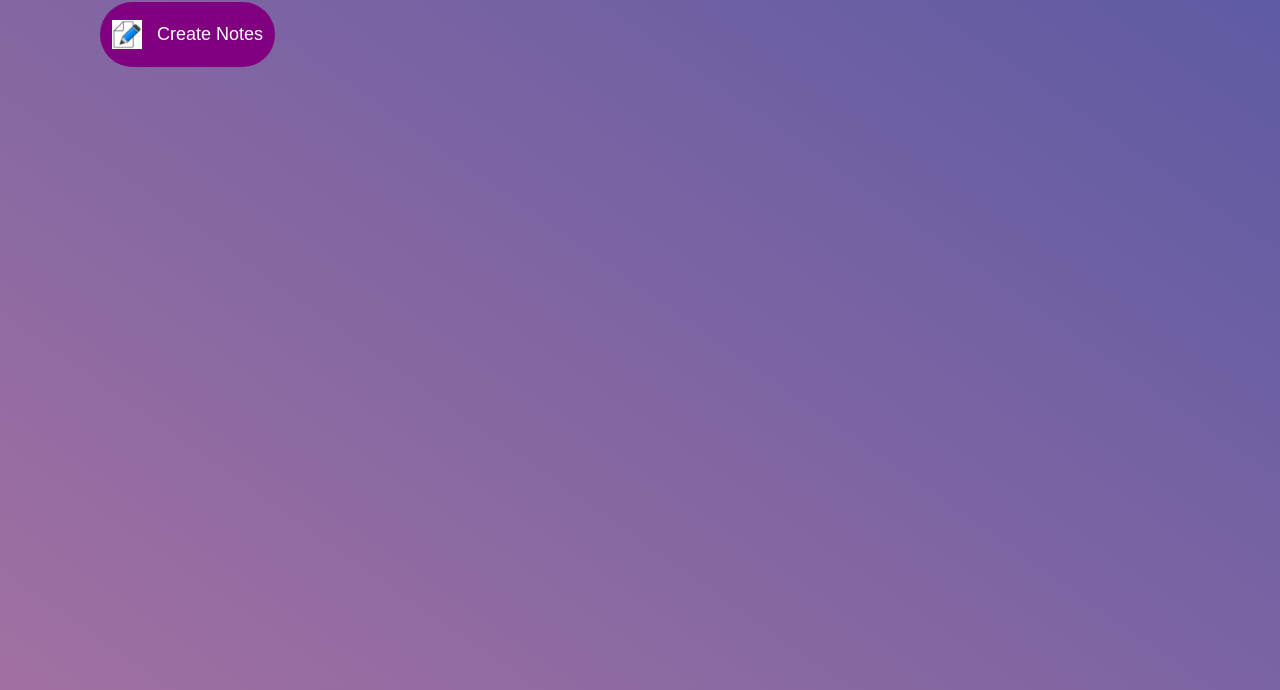
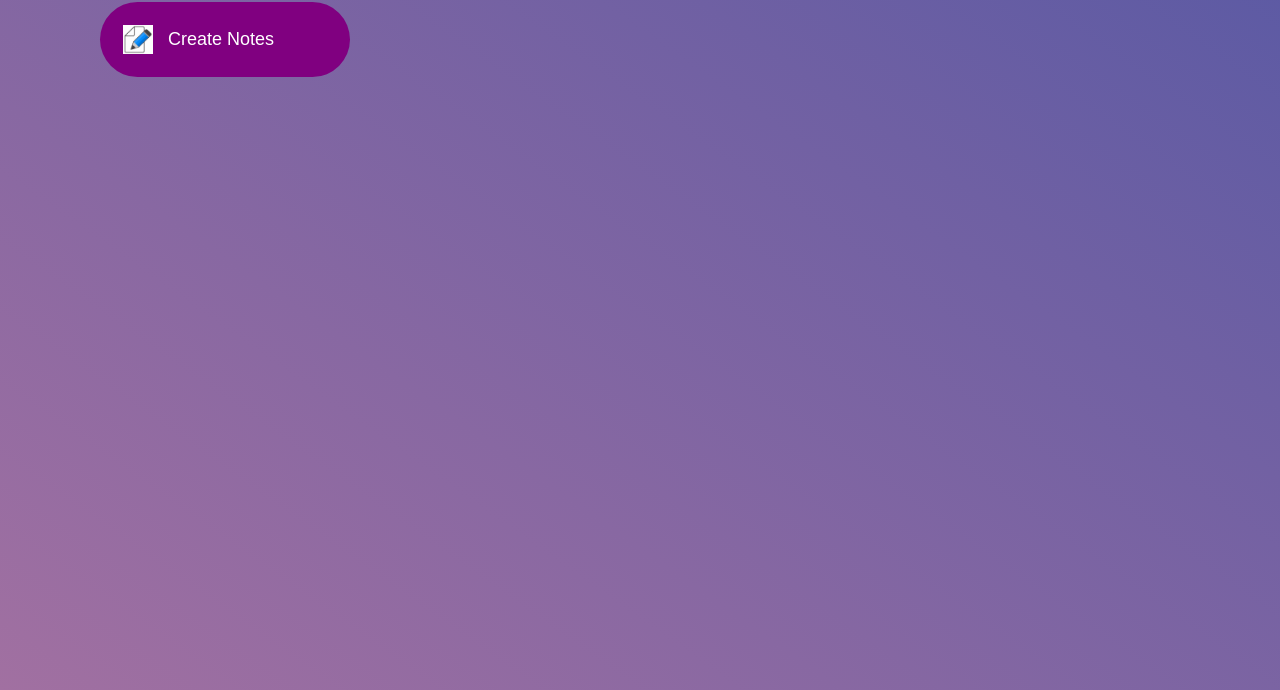
Before and after one commit to Ohidson/Note-App, a plain HTML site: page index.html in a window 1280 px wide. Shown: the part 110-800 px from the top of the page. Drawn offline with Linux system fonts and the light colour scheme.

```diff
--- a/style.css
+++ b/style.css
@@ -30,18 +30,19 @@
   align-items: center;
   margin-top: 15px;
   font-size: 18px;
-  padding: 18px 12px;
+  padding: 8px 8px;
   border-radius: 40px;
   outline: none;
   border: 0;
   background: purple;
   color: #fff;
   cursor: pointer;
+  width: 250px;
 }
 
 .container button img{
   width: 30px;
-  margin-right: 15px;
+  margin: 15px;
 }
 
 .input-box{
```
Also changed, not shown: images/edit_pen.jpeg (added), 1 other file.
